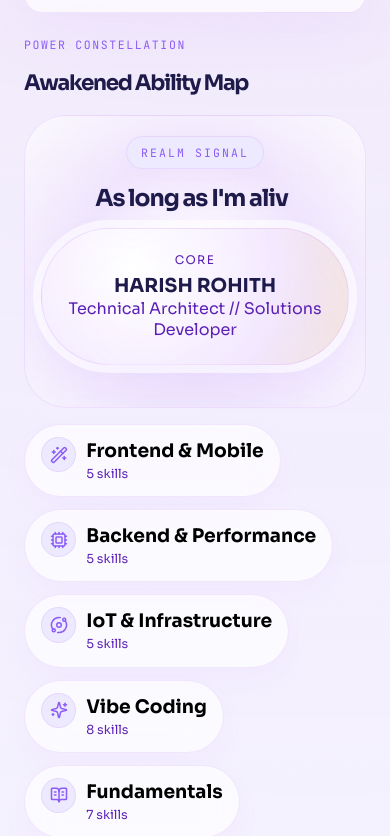
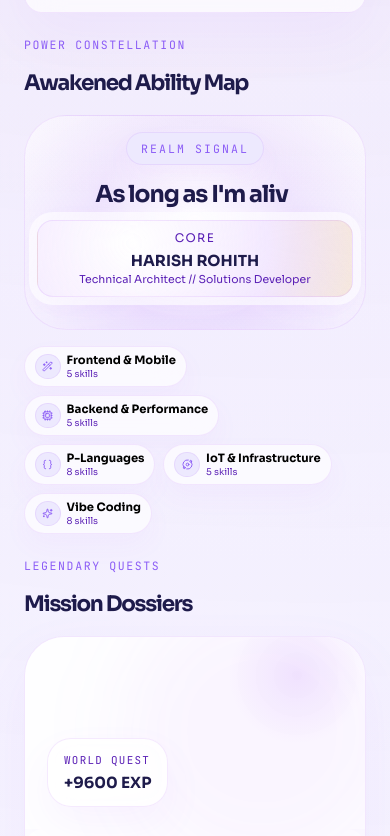
Before and after one commit to iamharishrohith/Monarch, a Next.js app: page / in a window 390 px wide. Shown: the part 4428-5264 px from the top of the page. Built offline with nearby package versions, Linux system fonts and the light colour scheme; no server answers.

Commit message:
fix(skills): move programming languages to P-Languages, add PHP, fix Fundamentals mapping, and shrink mobile skills size even further

```diff
--- a/app/v2/page.js
+++ b/app/v2/page.js
@@ -78,13 +78,20 @@ const curatedFloatingSkills = [
   { name: "MongoDB", category: "Database & Cloud" },
   { name: "MySQL", category: "Database & Cloud" },
   { name: "Supabase", category: "Database & Cloud" },
-  { name: "JavaScript (ES6+)", category: "Fundamentals" },
-  { name: "TypeScript", category: "Fundamentals" },
-  { name: "Python", category: "Fundamentals" },
-  { name: "Java", category: "Fundamentals" },
-  { name: "C++", category: "Fundamentals" },
-  { name: "SQL", category: "Fundamentals" },
-  { name: "Solidity", category: "Fundamentals" },
+  { name: "JavaScript (ES6+)", category: "P-Languages" },
+  { name: "TypeScript", category: "P-Languages" },
+  { name: "Python", category: "P-Languages" },
+  { name: "Java", category: "P-Languages" },
+  { name: "C++", category: "P-Languages" },
+  { name: "PHP", category: "P-Languages" },
+  { name: "SQL", category: "P-Languages" },
+  { name: "Solidity", category: "P-Languages" },
+  { name: "DSA", category: "Fundamentals" },
+  { name: "OOPS", category: "Fundamentals" },
+  { name: "DOM", category: "Fundamentals" },
+  { name: "System Design", category: "Fundamentals" },
+  { name: "Git & GitHub", category: "Fundamentals" },
+  { name: "REST APIs", category: "Fundamentals" },
   { name: "Sensors", category: "IoT & Infrastructure" },
   { name: "ESP32", category: "IoT & Infrastructure" },
   { name: "Embedded C", category: "IoT & Infrastructure" },
@@ -102,6 +109,10 @@ const curatedDomainCards = [
     items: ["Bun.js", "ElysiaJS", "Redis", "Node.js", "Express.js"]
   },
   {
+    title: "P-Languages",
+    items: ["JavaScript (ES6+)", "TypeScript", "Python", "Java", "C++", "PHP", "SQL", "Solidity"]
+  },
+  {
     title: "IoT & Infrastructure",
     items: ["Sensors", "ESP32", "Embedded C", "Raspberry Pi", "LoRa"]
   },
@@ -111,7 +122,7 @@ const curatedDomainCards = [
   },
   {
     title: "Fundamentals",
-    items: ["JavaScript (ES6+)", "TypeScript", "Python", "Java", "C++", "SQL", "Solidity"]
+    items: ["DSA", "OOPS", "DOM", "System Design", "Git & GitHub", "REST APIs"]
   }
 ];
 
--- a/app/v2/page.module.css
+++ b/app/v2/page.module.css
@@ -1777,8 +1777,8 @@
   .constellationShell {
     min-height: auto;
     display: grid;
-    gap: 16px !important;
-    padding: 16px;
+    gap: 12px !important;
+    padding: 12px !important;
   }
 
   .constellationShell::before,
@@ -1793,14 +1793,25 @@
     width: 100% !important;
     height: auto !important;
     margin: 0 auto !important;
+    padding: 10px 12px !important;
+    border-radius: 16px !important;
+  }
+
+  .constellationCore strong {
+    font-size: 0.95rem !important;
+  }
+
+  .constellationCore p {
+    font-size: 0.68rem !important;
+    margin-top: 2px !important;
   }
 
   .mobileSkillsGrid {
     display: grid !important;
     grid-template-columns: repeat(2, minmax(0, 1fr)) !important;
-    gap: 10px !important;
+    gap: 8px !important;
     width: 100% !important;
-    margin-top: 10px !important;
+    margin-top: 8px !important;
   }
 
   .floatingSkill {
@@ -1813,6 +1824,23 @@
     height: auto !important;
     box-sizing: border-box !important;
     margin: 0 !important;
+    padding: 5px 8px 5px 5px !important;
+    border-radius: 999px !important;
+  }
+
+  .floatingSkillIconWrap {
+    width: 1.5rem !important;
+    height: 1.5rem !important;
+    border-radius: 999px !important;
+  }
+
+  .floatingSkillIconWrap svg {
+    width: 11px !important;
+    height: 11px !important;
+  }
+
+  .floatingSkillCopy strong {
+    font-size: 0.72rem !important;
   }
 
   .constellationCore {
@@ -1860,11 +1888,38 @@
     width: 100%;
     margin-top: 0;
     flex-wrap: wrap;
-    gap: 12px;
+    gap: 8px !important;
   }
 
   .domainGrid:last-child {
     display: none;
+  }
+
+  .domainPill,
+  .domainPillActive {
+    padding: 6px 10px !important;
+    border-radius: 999px !important;
+    gap: 6px !important;
+  }
+
+  .domainGlyph {
+    width: 1.6rem !important;
+    height: 1.6rem !important;
+    margin-bottom: 0 !important;
+  }
+
+  .domainGlyph svg {
+    width: 11px !important;
+    height: 11px !important;
+  }
+
+  .domainPillHead h3 {
+    font-size: 0.72rem !important;
+  }
+
+  .domainPillHead p {
+    font-size: 0.58rem !important;
+    margin-top: 1px !important;
   }
 
   .constellationPanel {
--- a/components/V2Constellation.js
+++ b/components/V2Constellation.js
@@ -99,7 +99,11 @@ function getSkillGlyph(skill) {
     "LoRa": Orbit,
     "Sensors": Component,
     "State & Hooks Management": Orbit,
-    "Tailwind CSS": Palette
+    "Tailwind CSS": Palette,
+    "PHP": Code2,
+    "System Design": Cpu,
+    "Git & GitHub": Code2,
+    "REST APIs": Braces
   };
 
   return exactIconMap[skill.name] || Code2;
@@ -109,6 +113,7 @@ function getDomainIcon(title) {
   const icons = {
     "Frontend & Mobile": WandSparkles,
     "Backend & Performance": Cpu,
+    "P-Languages": Braces,
     "IoT & Infrastructure": Orbit,
     "Vibe Coding": Sparkles,
     Fundamentals: BookOpenText
```
